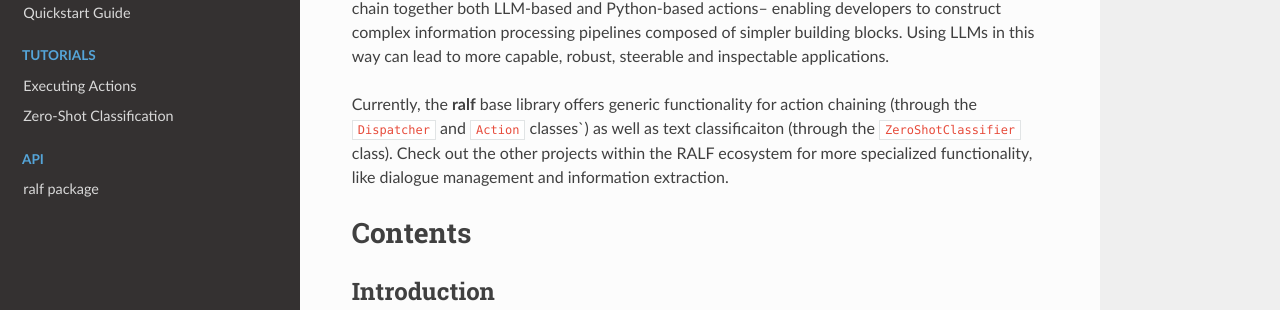
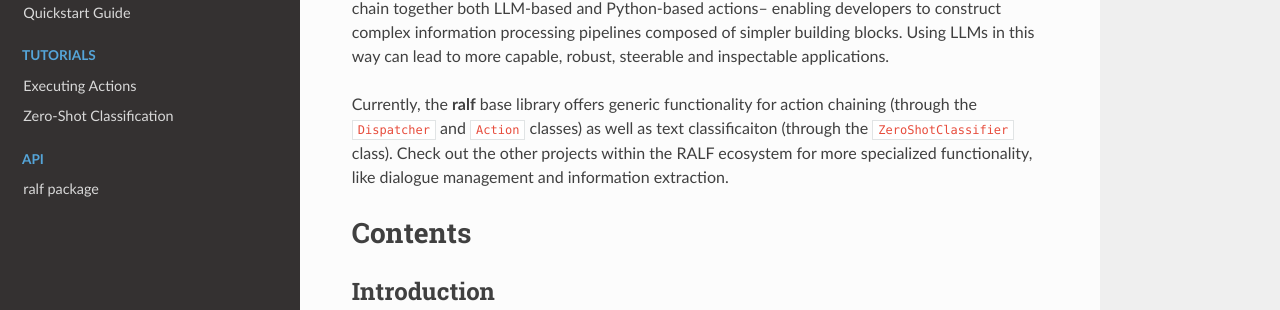
Before and after one commit to jhuapl-fomo/ralf, a Sphinx documentation site: the page built from docs/index.rst, in a window 1280 px wide and 900 px high, scrolled down 402 px. Shown: the part 139-449 px from the top of the window. Built offline with Sphinx 7.4.7 and the Read the Docs theme 2.0.0, drawn with Linux system fonts in a browser that asks for light colours.

Commit message:
Fixed typo in docs

```diff
--- a/docs/index.rst
+++ b/docs/index.rst
@@ -29,7 +29,7 @@ information processing pipelines composed of simpler building blocks. Using LLMs
 in this way can lead to more capable, robust, steerable and inspectable applications.
 
 Currently, the **ralf** base library offers generic functionality for action chaining
-(through the ``Dispatcher`` and ``Action`` classes`) as well as text classificaiton
+(through the ``Dispatcher`` and ``Action`` classes) as well as text classificaiton
 (through the ``ZeroShotClassifier`` class). Check out the other projects within
 the RALF ecosystem for more specialized functionality, like dialogue management
 and information extraction.
```
